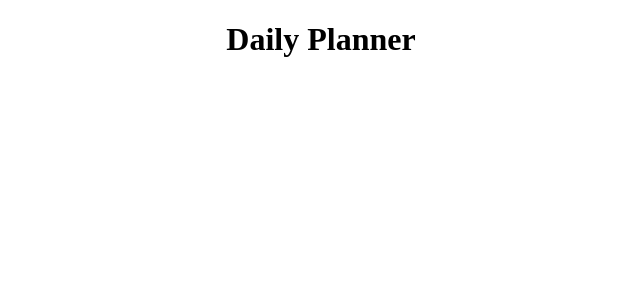
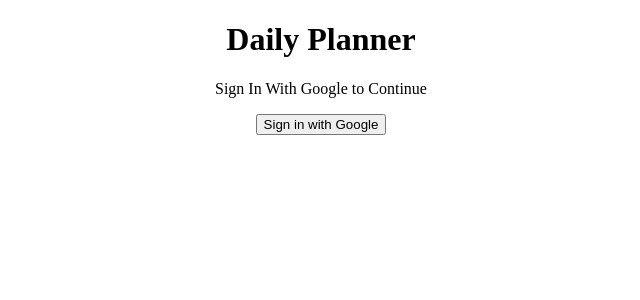
Before and after one commit to chris-jingru/daily-planner, a React (Create React App) app: page / in a window 1280 px wide. Shown: the top 300 px of the page, without its empty margins (319-959 px from the left). Built offline with nearby package versions, Linux system fonts and the light colour scheme.

Commit message:
Huston we have a problem

```diff
--- a/package.json
+++ b/package.json
@@ -10,6 +10,7 @@
     "@types/node": "^16.18.11",
     "@types/react": "^18.0.27",
     "@types/react-dom": "^18.0.10",
+    "firebase": "^9.16.0",
     "react": "^18.2.0",
     "react-dom": "^18.2.0",
     "react-scripts": "5.0.1",
--- a/src/App.tsx
+++ b/src/App.tsx
@@ -1,12 +1,15 @@
+import React from "react";
 import "./App.css";
+import { useState } from "react";
 import LogIn from "./pages/LogIn";
 
-function App() {
+const App: React.FC = () => {
+  const [isAuth, setIsAuth] = useState<boolean>(false);
   return (
     <div className="App">
-      <LogIn />
+      <LogIn setIsAuth={setIsAuth} />
     </div>
   );
-}
+};
 
 export default App;
--- /dev/null
+++ b/src/firebase.js
@@ -0,0 +1,26 @@
+// Import the functions you need from the SDKs you need
+import { initializeApp } from "firebase/app";
+// TODO: Add SDKs for Firebase products that you want to use
+// https://firebase.google.com/docs/web/setup#available-libraries
+
+import { getAuth, GoogleAuthProvider } from "firebase/auth";
+import { getDatabase } from "firebase/database";
+
+// Your web app's Firebase configuration
+const firebaseConfig = {
+  apiKey: "AIzaSyBfmXAE9iBjuIiWrVbDevQpf_Kk-x39Rm0",
+  authDomain: "todo-learnts.firebaseapp.com",
+  databaseURL: "https://todo-learnts-default-rtdb.firebaseio.com",
+  projectId: "todo-learnts",
+  storageBucket: "todo-learnts.appspot.com",
+  messagingSenderId: "988999668237",
+  appId: "1:988999668237:web:2c834e277f8ce4e4a17b44",
+};
+
+// Initialize Firebase
+const app = initializeApp(firebaseConfig);
+
+export const auth = getAuth(app);
+export const db = getDatabase(app);
+
+export const provider = new GoogleAuthProvider();
--- a/src/pages/LogIn.tsx
+++ b/src/pages/LogIn.tsx
@@ -1,8 +1,24 @@
-function LogIn() {
+import React from "react";
+import { auth, provider } from "../firebase";
+
+import { signInWithPopup } from "firebase/auth";
+
+interface Props {
+  isAuth: boolean;
+  setIsAuth: React.Dispatch<React.SetStateAction<boolean>>;
+}
+const LogIn: React.FC = () => {
+  const signInWithGoogle = ({ setIsAuth }: Props) => {
+    // signInWithPopup(auth, provider);
+  };
   return (
     <div>
       <h1>Daily Planner</h1>
+      <div className="loginPage">
+        <p>Sign In With Google to Continue</p>
+        <button className="login-with-google-btn">Sign in with Google</button>
+      </div>
     </div>
   );
-}
+};
 export default LogIn;
```
Also changed, not shown: 1 other file (tests, documents, lock files or other folders).
